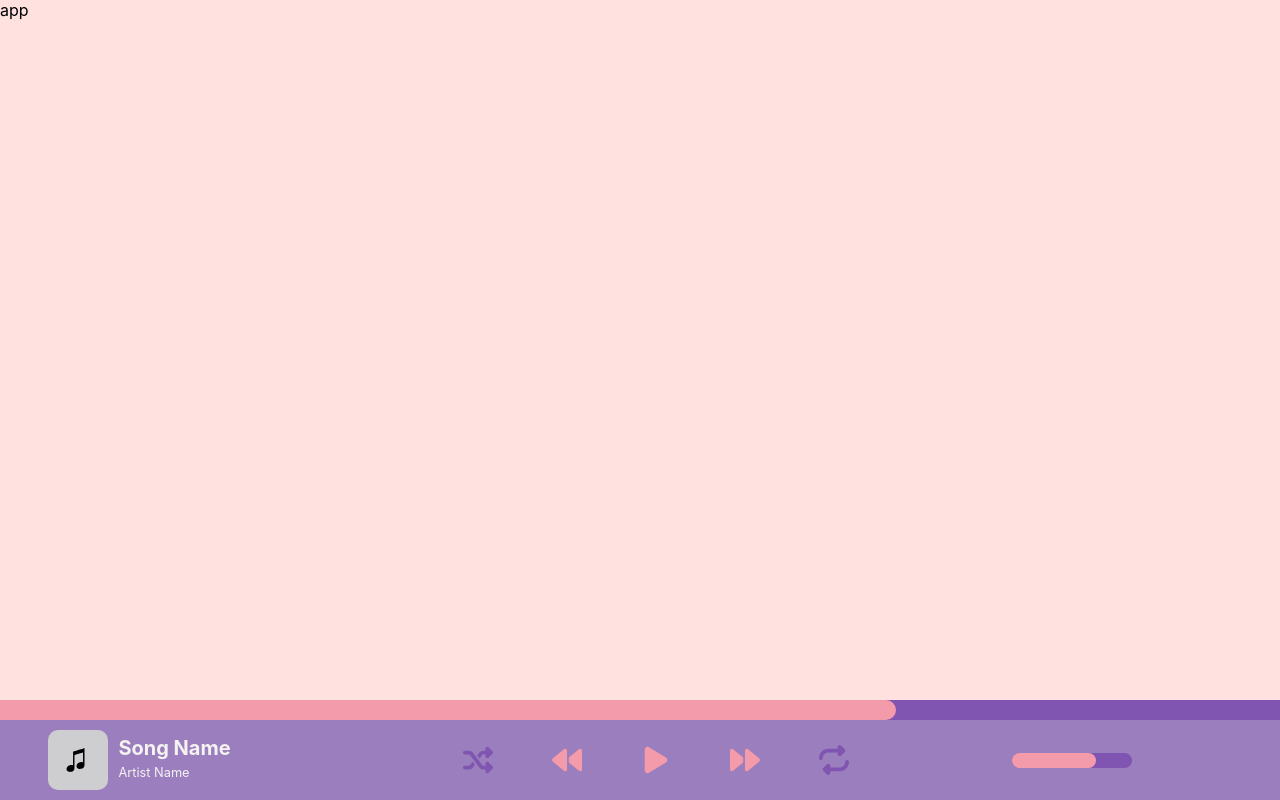
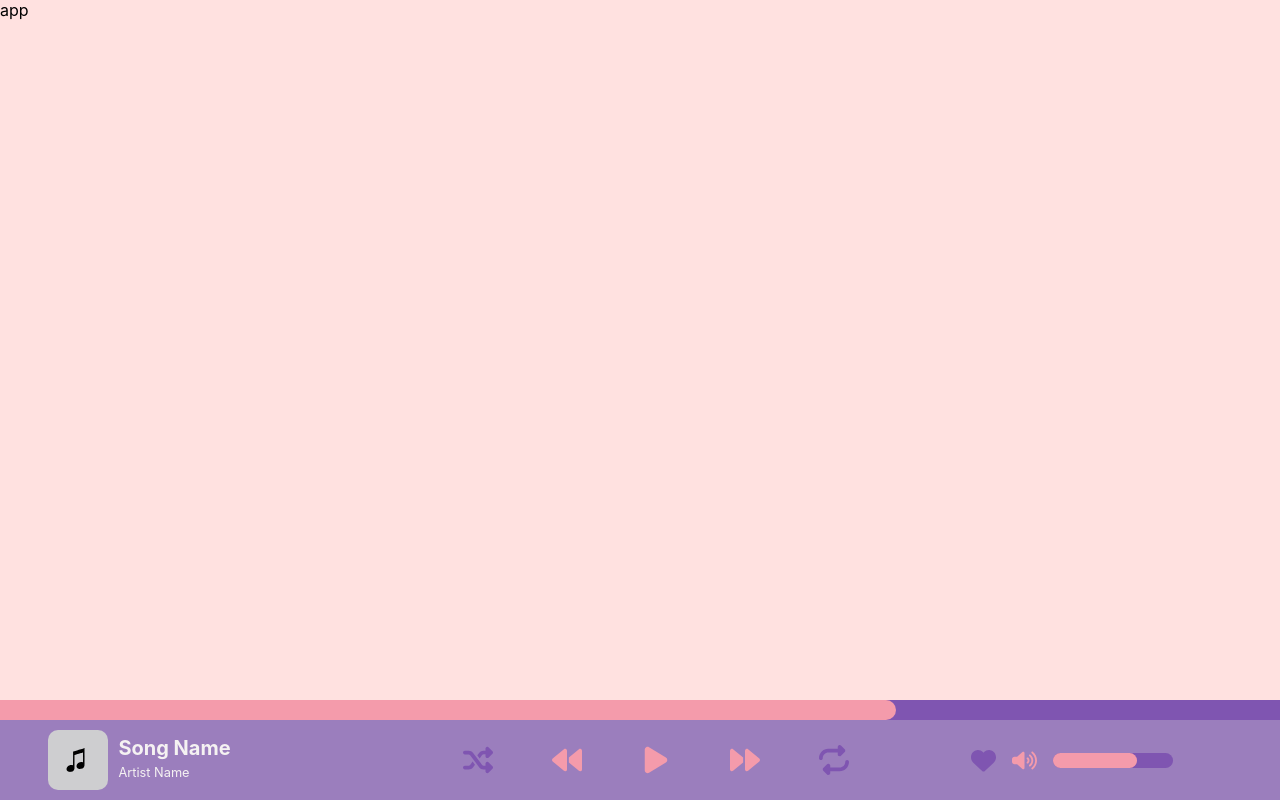
Before and after one commit to kalecio/songbridge, a React (Vite) app: page / in a window 1280 px wide. Built offline with nearby package versions, Linux system fonts and the light colour scheme; a web font is replaced by a local one.

Commit message:
feat: improve volume component and add favourite feature

```diff
--- a/package.json
+++ b/package.json
@@ -15,9 +15,9 @@
     "prepare": "husky"
   },
   "lint-staged": {
-    "src/*.js": [
+    "src/*.{ts,tsx,json}": [
       "npm run format",
-      "npm run lint"
+      "npm run lint:fix"
     ]
   },
   "dependencies": {
--- a/src/Components/Player/Player.tsx
+++ b/src/Components/Player/Player.tsx
@@ -1,8 +1,8 @@
 import ProgressBar from '../ProgressBar/ProgressBar';
-import Slider from '../Slider/Slider';
 import Song from '../Song/Song';
+import Volume from '../Volume/Volume';
 
-import { PlayerContainer, StyledPlayer, Controls, Shuffle, Prev, Play, Next, Repeat, Volume } from './styles';
+import { PlayerContainer, StyledPlayer, Controls, Shuffle, Prev, Play, Next, Repeat } from './styles';
 
 const Player = () => {
   return (
@@ -17,9 +17,7 @@ const Player = () => {
           <Next />
           <Repeat />
         </Controls>
-        <Volume>
-          <Slider min={0} max={100} value={70} />
-        </Volume>
+        <Volume />
       </StyledPlayer>
     </PlayerContainer>
   );
--- a/src/Components/Player/styles.tsx
+++ b/src/Components/Player/styles.tsx
@@ -5,12 +5,6 @@ import {
   FaRepeat,
   FaPlay,
   FaPause,
-  FaVolumeXmark,
-  FaVolumeOff,
-  FaVolumeLow,
-  FaVolumeHigh,
-  FaHeart,
-  FaHeartCrack,
 } from 'react-icons/fa6';
 import { styled } from 'styled-components';
 
@@ -79,24 +73,6 @@ const Pause = styled(FaPause)`
   color: #f49bab;
 `;
 
-const Volume = styled.div`
-  display: flex;
-  justify-content: center;
-  align-items: center;
-`;
-
-const VolumeXmark = styled(FaVolumeXmark)``;
-
-const VolumeOff = styled(FaVolumeOff)``;
-
-const VolumeLow = styled(FaVolumeLow)``;
-
-const VolumeHigh = styled(FaVolumeHigh)``;
-
-const Heart = styled(FaHeart)``;
-
-const HeartCrack = styled(FaHeartCrack)``;
-
 export {
   PlayerContainer,
   StyledPlayer,
@@ -107,11 +83,4 @@ export {
   Repeat,
   Play,
   Pause,
-  Volume,
-  VolumeXmark,
-  VolumeOff,
-  VolumeLow,
-  VolumeHigh,
-  Heart,
-  HeartCrack,
 };
--- a/src/Components/Slider/Slider.tsx
+++ b/src/Components/Slider/Slider.tsx
@@ -1,4 +1,4 @@
-import { useState } from "react";
+import { ChangeEvent } from "react";
 import { CustomProgressBar, ProgressBarInner, Slider, SliderContainer } from "./styles";
 
 
@@ -7,25 +7,17 @@ interface SliderProps {
   min: number;
   max: number;
   height?: number;
+  onChange?: (event: ChangeEvent<HTMLInputElement>) => void;
 }
 
-const CustomSlider = ({ value, min, max, height }: SliderProps) => {
-  const [sliderValue, setValue] = useState(value);
-
-  const handleSliderChange = (event: React.ChangeEvent<HTMLInputElement>) => {
-    const newValue = parseInt(event.target.value);
-    setValue(newValue);
-  };
-
-  return (
-    <SliderContainer>
-        <CustomProgressBar $height={height}>
-            <ProgressBarInner $height={height} style={{ width: `${sliderValue}%` }} />
-        </CustomProgressBar>
-        <Slider value={sliderValue} onChange={handleSliderChange} min={min} max={max} $height={height} />
-    </SliderContainer>
-  );
-};
+const CustomSlider = ({ value, min, max, height, onChange }: SliderProps) => (
+  <SliderContainer>
+      <CustomProgressBar $height={height}>
+          <ProgressBarInner $height={height} style={{ width: `${value}%` }} />
+      </CustomProgressBar>
+      <Slider value={value} onChange={onChange} min={min} max={max} $height={height} />
+  </SliderContainer>
+);
 
 
 
--- /dev/null
+++ b/src/Components/Volume/Volume.tsx
@@ -0,0 +1,34 @@
+import { useState } from 'react';
+import Slider from '../Slider/Slider';
+import { Heart, VolumeContainer, VolumeHigh, VolumeLow, VolumeOff, VolumeXmark } from './styles';
+
+const Volume = () => {
+  const [volume, setVolume] = useState(70);
+  const [isVolumeOff, setVolumeOff] = useState(false);
+  const [isFavorite, setFavorite] = useState(false);
+
+  const handleVolumeChange = (event: React.ChangeEvent<HTMLInputElement>) => {
+    const newValue = parseInt(event.target.value);
+    setVolume(newValue);
+  };
+
+  const renderVolumeIcon = (volume: number) => {
+    if (volume >= 0 && volume < 33) {
+        return <VolumeOff onClick={() => setVolumeOff(!isVolumeOff)} />;
+    } else if (volume >= 33 && volume < 66) {
+        return <VolumeLow onClick={() => setVolumeOff(!isVolumeOff)} />;
+    } else if (volume >= 66) {
+        return <VolumeHigh onClick={() => setVolumeOff(!isVolumeOff)} />;
+    }
+};
+
+  return (
+        <VolumeContainer>
+          <Heart $isFavorite={isFavorite} onClick={() => setFavorite(!isFavorite)} />
+          {isVolumeOff ? <VolumeXmark onClick={() => setVolumeOff(!isVolumeOff)} /> : renderVolumeIcon(volume)}
+          <Slider onChange={handleVolumeChange} min={0} max={100} value={volume} />
+        </VolumeContainer>
+  );
+};
+
+export default Volume;
--- /dev/null
+++ b/src/Components/Volume/styles.tsx
@@ -0,0 +1,53 @@
+import { FaVolumeXmark, FaVolumeOff, FaVolumeLow, FaVolumeHigh, FaHeart } from "react-icons/fa6";
+import styled from "styled-components";
+
+const VolumeXmark = styled(FaVolumeXmark)`
+    width: 25px;
+    height: 25px;
+    color: #f49bab;
+    cursor: pointer;
+`;
+
+const VolumeOff = styled(FaVolumeOff)`
+    width: 25px;
+    height: 25px;
+    color: #f49bab;
+    cursor: pointer;
+`;
+
+const VolumeLow = styled(FaVolumeLow)`
+    width: 25px;
+    height: 25px;
+    color: #f49bab;
+    cursor: pointer;
+`;
+
+const VolumeHigh = styled(FaVolumeHigh)`
+    width: 25px;
+    height: 25px;
+    color: #f49bab;
+    cursor: pointer;
+`;
+
+const Heart = styled(FaHeart)<{ $isFavorite: boolean }>`
+    width: 25px;
+    height: 25px;
+    color: ${(props) => props.$isFavorite ? '#f49bab' : '#7f55b1' };
+    cursor: pointer;
+`;
+
+const VolumeContainer = styled.div`
+  display: flex;
+  justify-content: center;
+  align-items: center;
+  gap: 1rem;
+`;
+
+export {
+  VolumeContainer,
+  VolumeXmark,
+  VolumeOff,
+  VolumeLow,
+  VolumeHigh,
+  Heart,
+}
```
